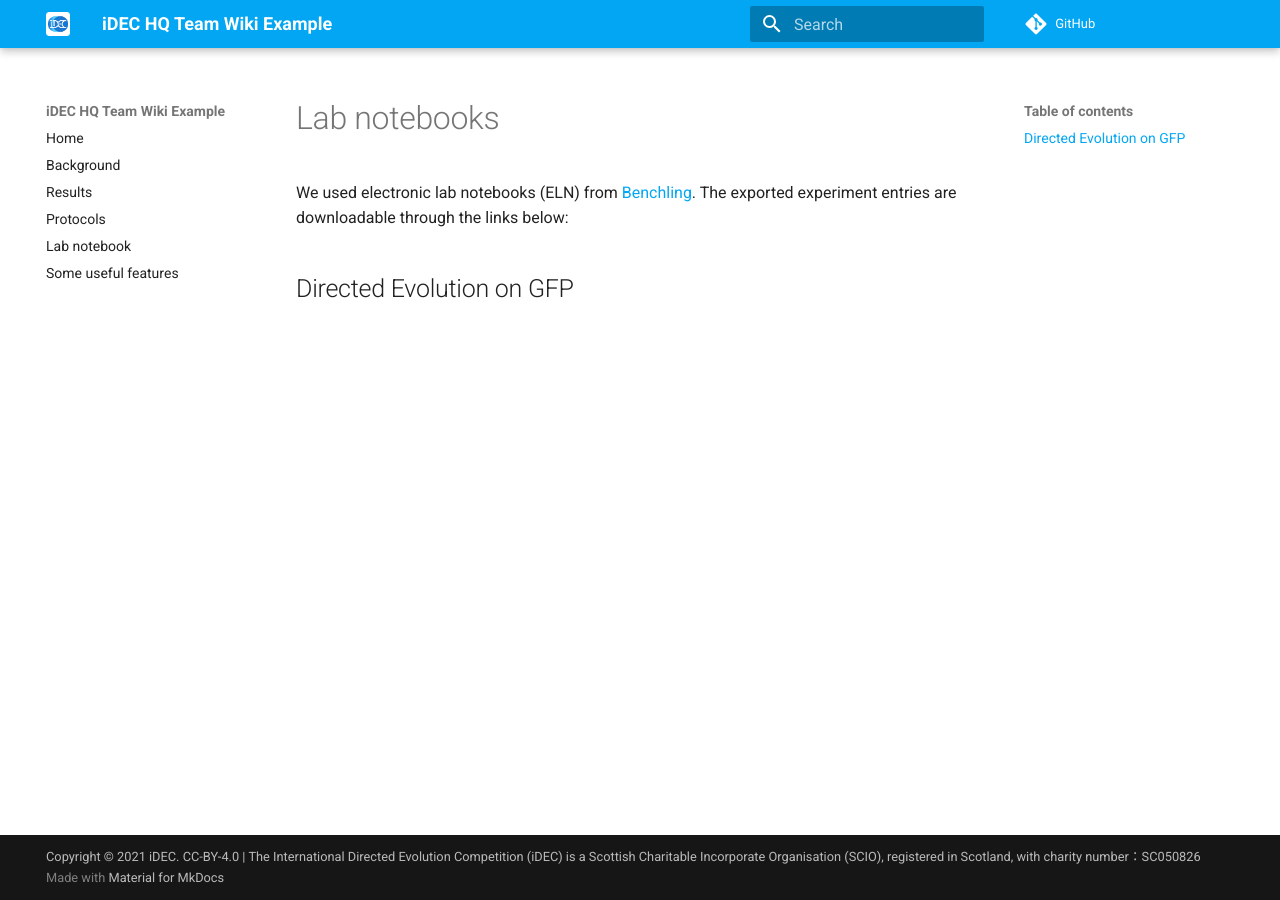
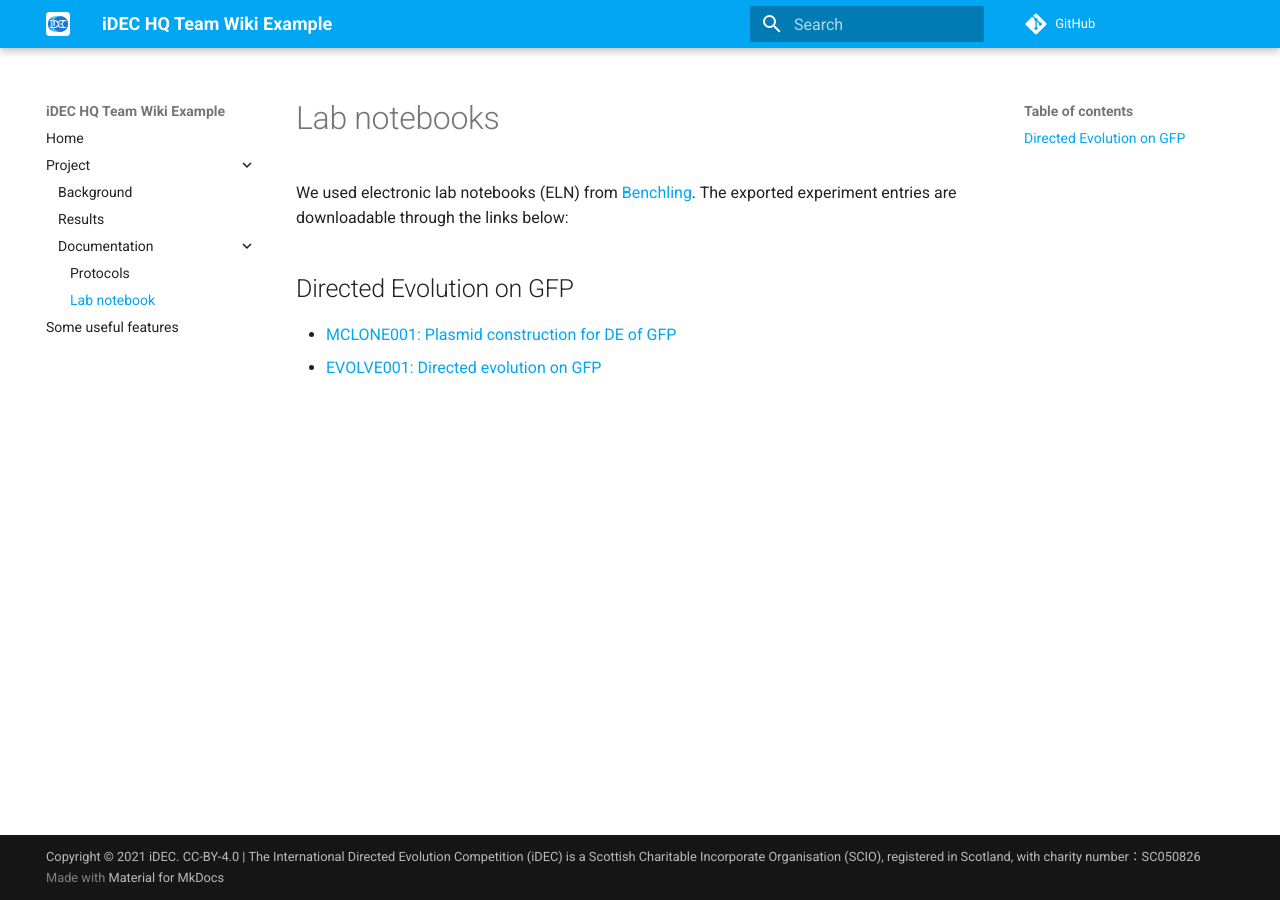
Before and after one commit to tyhho/team-wiki, an MkDocs documentation site: the page built from docs/documentation/notebook.md, in a window 1280 px wide. Built offline with MkDocs 1.6.1 and Material for MkDocs 9.7.7, drawn with Linux system fonts in a browser that asks for light colours; comment, search, counter and statistics services are not loaded.

Commit message:
Add info to the Project section

```diff
--- a/docs/documentation/notebook.md
+++ b/docs/documentation/notebook.md
@@ -3,3 +3,6 @@
 We used electronic lab notebooks (ELN) from [Benchling](https://benchling.com). The exported experiment entries are downloadable through the links below:
 
 ## Directed Evolution on GFP
+
+- [MCLONE001: Plasmid construction for DE of GFP](../notebooks/MCLONE001.pdf){: target="_blank" }
+- [EVOLVE001: Directed evolution on GFP](../notebooks/EVOLVE001.pdf){: target="_blank" }
--- a/mkdocs.yml
+++ b/mkdocs.yml
@@ -38,8 +38,10 @@ copyright: Copyright &copy; 2021 iDEC. CC-BY-4.0 | The International Directed Ev
 
 nav:
   - Home: index.md
-  - Background: background.md
-  - Results: results.md
-  - Protocols: protocols.md
-  - Lab notebook: notebook.md
+  - Project:
+      - Background: background.md
+      - Results: results.md
+      - Documentation:
+          - Protocols: documentation/protocols.md
+          - Lab notebook: documentation/notebook.md
   - Some useful features: useful_features.md
```
Also changed, not shown: docs/background.md (+5 -0 lines), docs/results.md (+2 -0 lines), docs/img/dummy.png (added).
